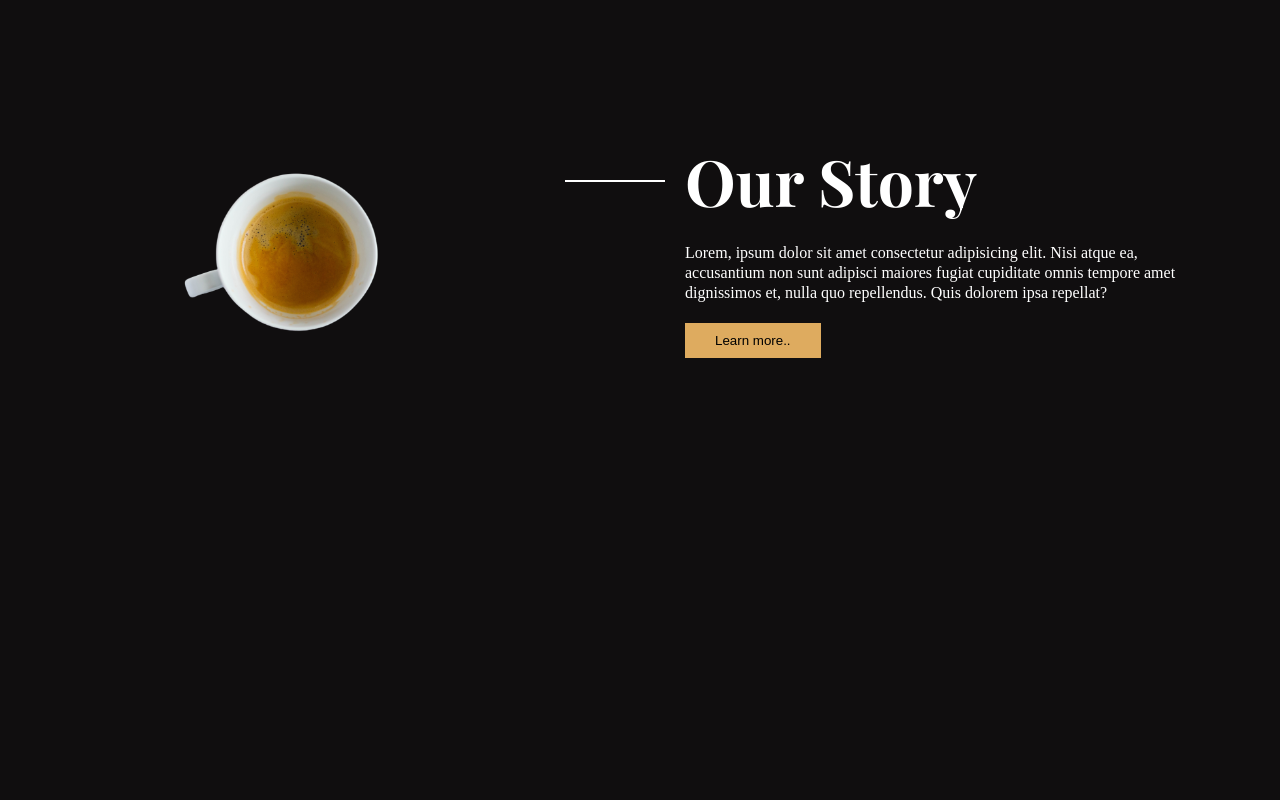
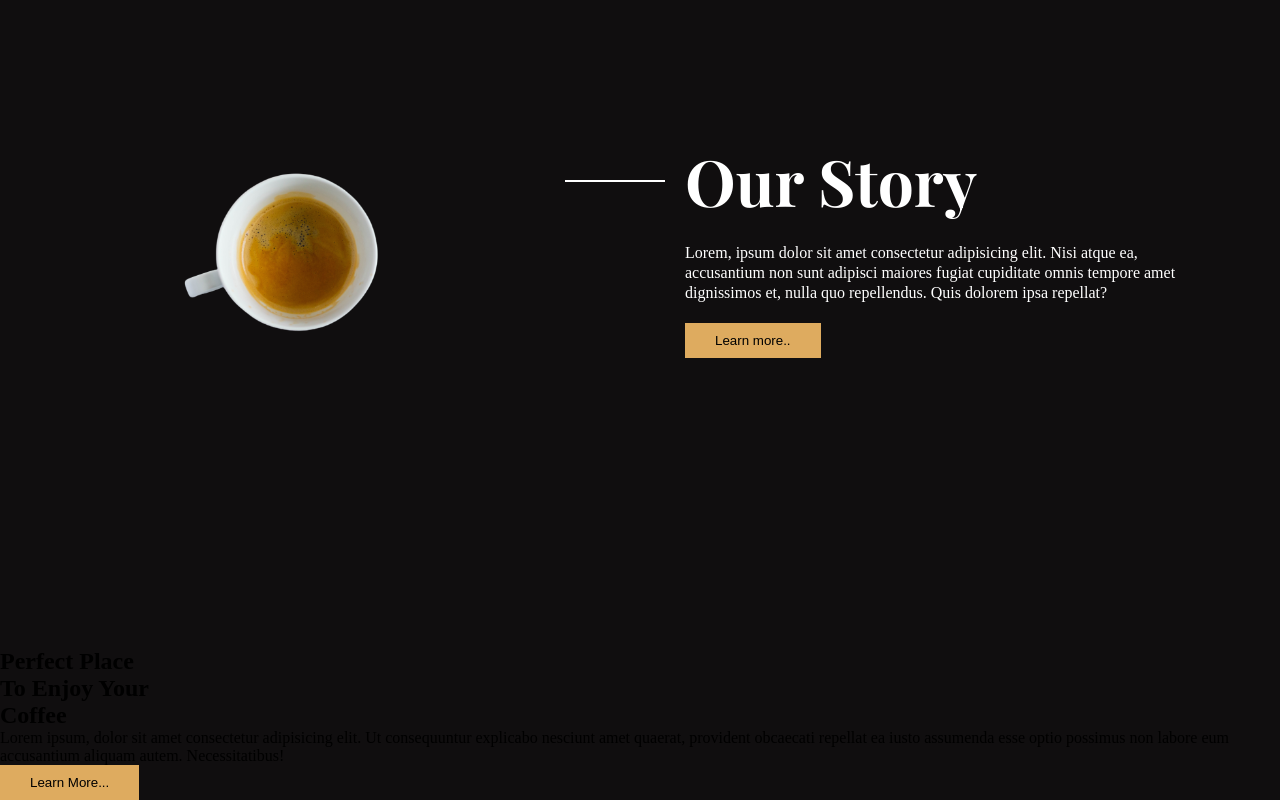
Before and after one commit to Tristverm/Coffee-Landing-Page-HTML-CSS-JS-, a plain HTML site: page index.html in a window 1280 px wide. Shown: the part 1208-2008 px from the top of the page. Before the commit the page ends 1856 px from the top, so only its background shows below. Drawn offline with nearby package versions, Linux system fonts and the light colour scheme; a web font is replaced by a local one.

Commit message:
Added coffee container

```diff
--- a/index.html
+++ b/index.html
@@ -42,5 +42,23 @@
         <button>Learn more..</button>
       </div>
     </section>
+    <section class="coffee-container">
+      <div class="content-section">
+        <div class="title-style">
+          <h1 class="title-two">
+            Perfect Place <br />
+            To Enjoy Your <br />
+            Coffee
+          </h1>
+        </div>
+        <p>
+          Lorem ipsum, dolor sit amet consectetur adipisicing elit. Ut
+          consequuntur explicabo nesciunt amet quaerat, provident obcaecati
+          repellat ea iusto assumenda esse optio possimus non labore eum
+          accusantium aliquam autem. Necessitatibus!
+        </p>
+      </div>
+      <button>Learn More...</button>
+    </section>
   </body>
 </html>
--- a/style.css
+++ b/style.css
@@ -101,6 +101,8 @@ li > a:hover {
   font-weight: <weight>;
   font-style: normal;
 } */
+
+ /* Our Story Starts Here */
 #our-story {
   height: 100vh;
   margin-top: 15%;
```
